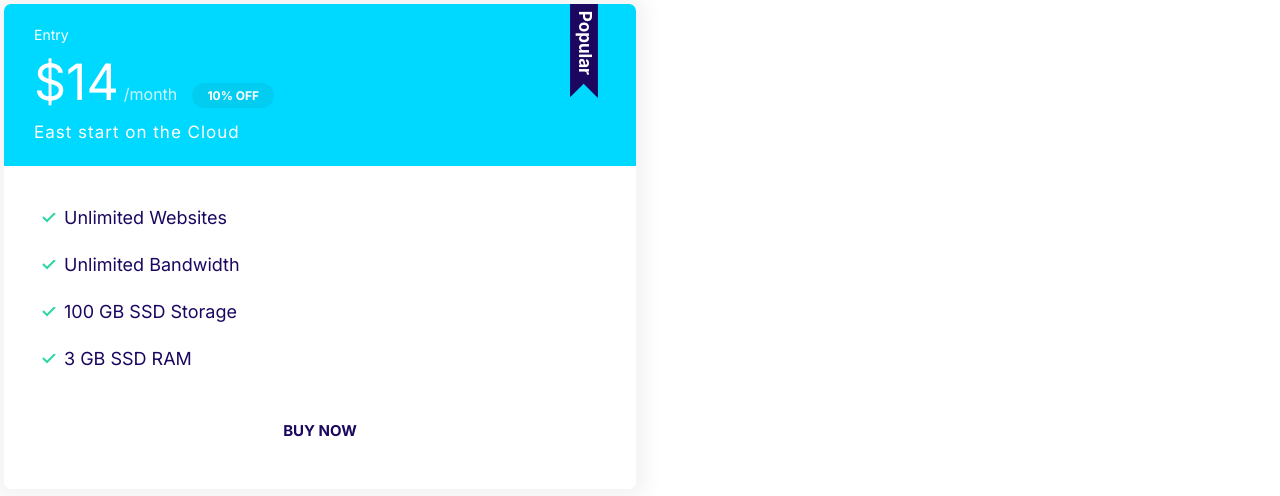
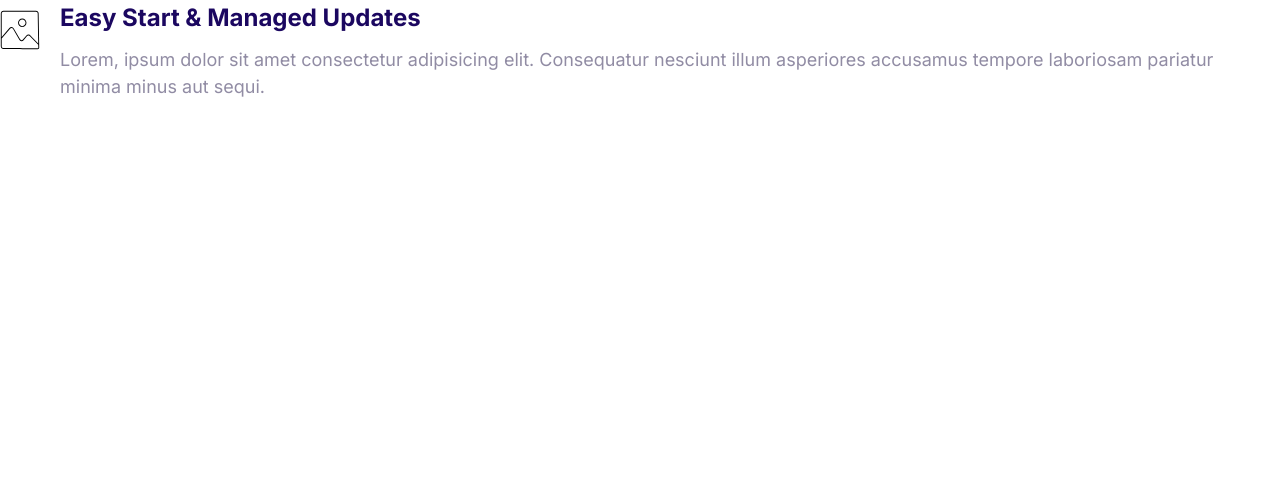
Before and after one commit to Jidda88/Moshify, a plain HTML site: page index.html in a window 1280 px wide. Drawn offline with Linux system fonts and the light colour scheme.

Commit message:
Build media componenet.

```diff
--- a/css/styles.css
+++ b/css/styles.css
@@ -369,3 +369,21 @@ padding: 2rem 3rem;
     }
 
 }
+
+/* Media */
+
+.media {
+    display: flex;
+}
+
+.media__title {
+    margin-top: 0;
+}
+
+.media__body {
+    margin: 0 2rem;
+}
+
+.media__image {
+    margin-top: 1rem;
+}
--- a/index.html
+++ b/index.html
@@ -15,26 +15,19 @@
     <link rel="stylesheet" href="css/styles.css" />
   </head>
   <body>
-    <div style="width: 50%; padding: 4px">
-      <div class="plan plan--popular">
-        <div class="card card--secondary">
-          <header class="card__header">
-            <h3 class="plan__name">Entry</h3>
-            <span class="plan__price">$14</span>
-            <span class="plan__billing-cycle">/month</span>
-            <span class="badge badge--secondary badge--small">10% OFF</span>
-            <span class="plan__description">East start on the Cloud</span>
-          </header>
-          <div class="card__body">
-            <ul class="list list--tick">
-              <li class="list__item">Unlimited Websites</li>
-              <li class="list__item">Unlimited Bandwidth</li>
-              <li class="list__item">100 GB SSD Storage</li>
-              <li class="list__item">3 GB SSD RAM</li>
-            </ul>
-            <button class="btn btn--outline btn--block">Buy Now</button>
-          </div>
-        </div>
+    <div class="media">
+      <div class="media__image">
+        <svg class="icon icon--primary">
+          <use xlink:href="images/sprite.svg#snap"></use>
+        </svg>
+      </div>
+      <div class="media__body">
+        <h3 class="media__title">Easy Start & Managed Updates</h3>
+        <p>
+          Lorem, ipsum dolor sit amet consectetur adipisicing elit. Consequatur
+          nesciunt illum asperiores accusamus tempore laboriosam pariatur minima
+          minus aut sequi.
+        </p>
       </div>
     </div>
   </body>
```
Also changed, not shown: components/media.html (added, +15 -0 lines), components/plan.html (+1 -1 lines).
